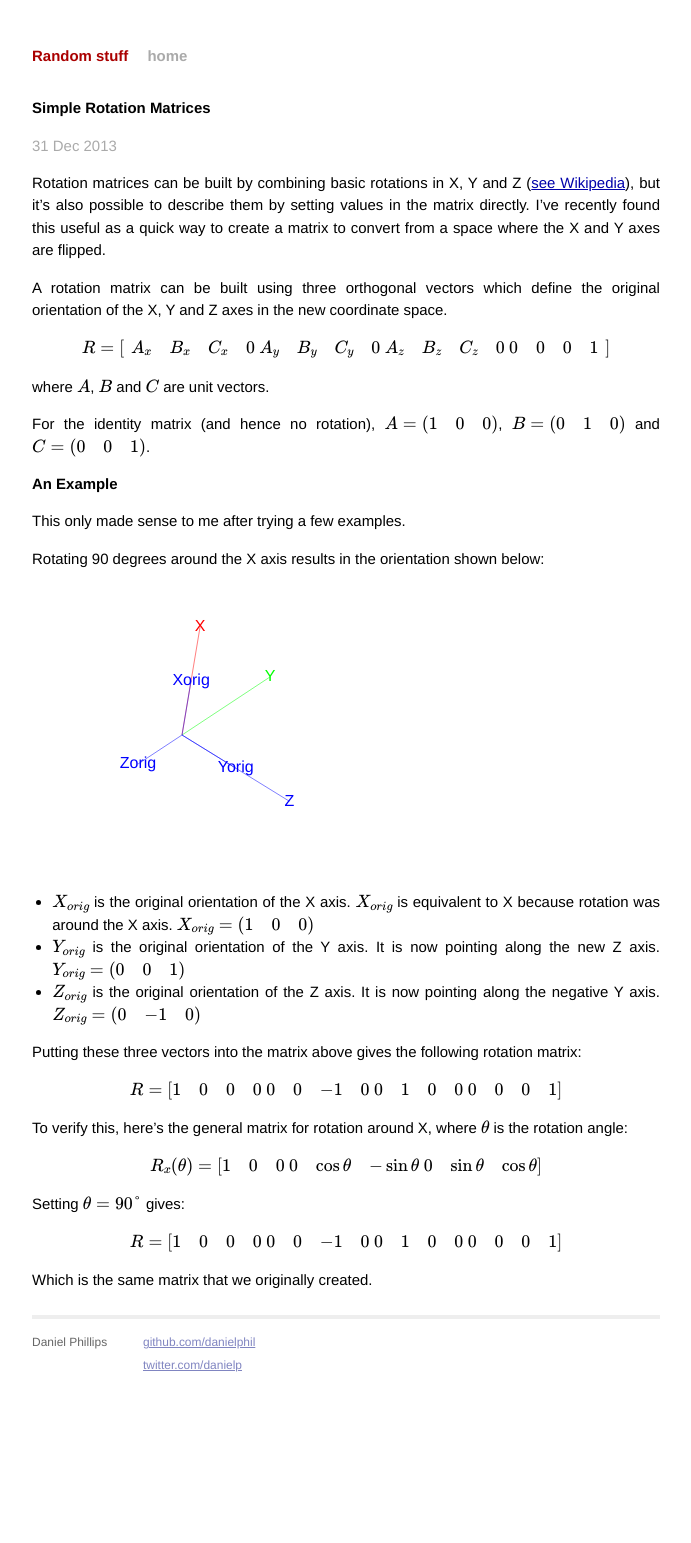
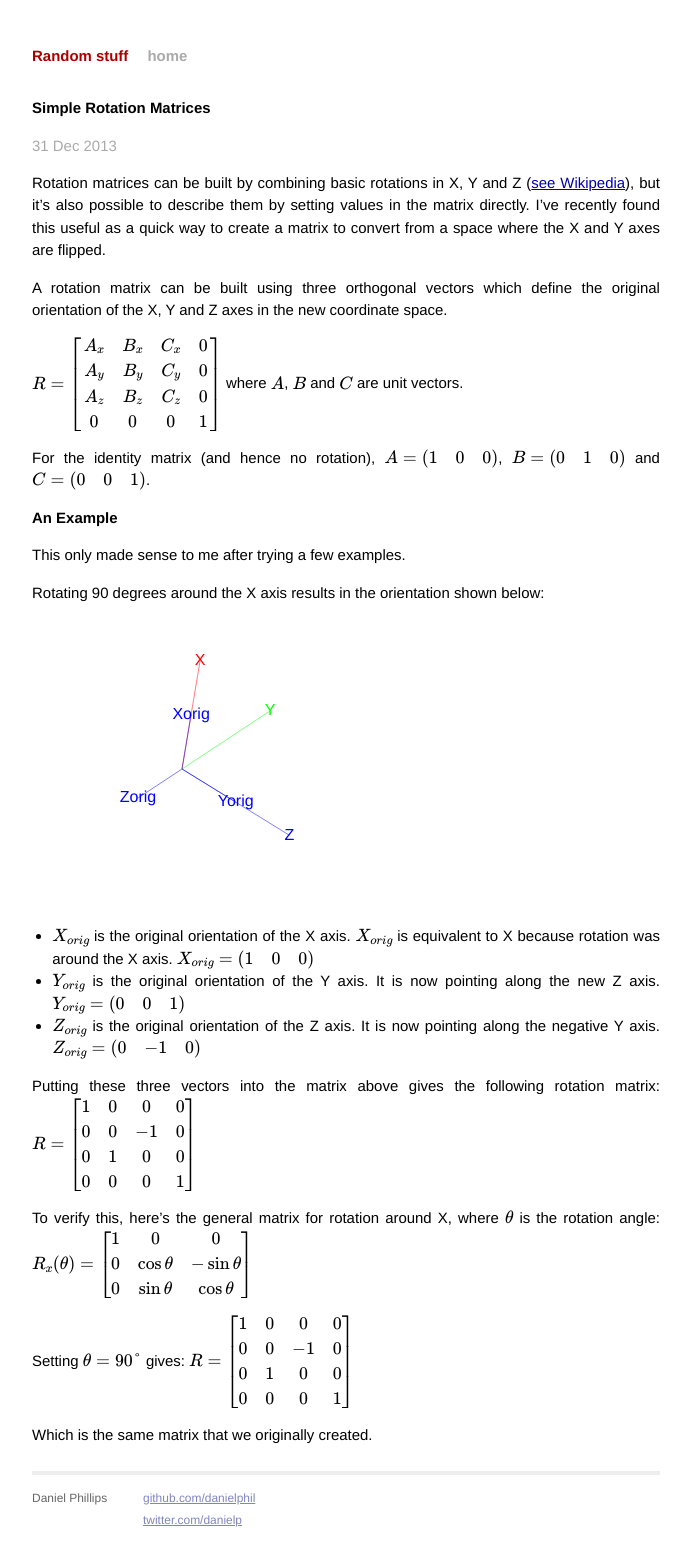
Before and after one commit to danielphil/danielphil.github.io, a Jekyll site: the page built from _posts/2013-12-31-simple-rotation-matrices.markdown, in a window 1280 px wide. Shown: the whole page, without its empty margins (294-985 px from the left). Built offline with Jekyll 4.4.1, drawn with Linux system fonts in a browser that asks for light colours; nearby versions of some CDN libraries; Markdown is read by kramdown in place of the engine named in the settings; formulas are drawn with MathJax 3; before the commit the page ends 1388 px from its top, so only the background shows below that.

```diff
--- a/_config.yml
+++ b/_config.yml
@@ -1,3 +1,2 @@
 safe: true
 name: Random stuff
-markdown: redcarpet
--- a/_posts/2013-12-31-simple-rotation-matrices.markdown
+++ b/_posts/2013-12-31-simple-rotation-matrices.markdown
@@ -8,12 +8,14 @@ Rotation matrices can be built by combining basic rotations in X, Y and Z ([see
 
 A rotation matrix can be built using three orthogonal vectors which define the original orientation of the X, Y and Z axes in the new coordinate space.
 
-\\[R = \begin{bmatrix}
-A\_x & B\_x & C\_x & 0 \\\\
-A\_y & B\_y & C\_y & 0 \\\\
-A\_z & B\_z & C\_z & 0 \\\\
+$$
+R = \begin{bmatrix}
+A_x & B_x & C_x & 0 \\
+A_y & B_y & C_y & 0 \\
+A_z & B_z & C_z & 0 \\
 0 & 0 & 0 & 1
-\end{bmatrix} \\]
+\end{bmatrix}
+$$
 where \\(A\\), \\(B\\) and \\(C\\) are unit vectors.
 
 For the identity matrix (and hence no rotation), \\(A = \begin{pmatrix} 1 & 0 & 0 \end{pmatrix}\\), \\(B = \begin{pmatrix} 0 & 1 & 0 \end{pmatrix}\\) and \\(C = \begin{pmatrix} 0 & 0 & 1 \end{pmatrix}\\).
@@ -38,26 +40,32 @@ Rotating 90 degrees around the X axis results in the orientation shown below:
 * \\(Z\_{orig}\\) is the original orientation of the Z axis. It is now pointing along the negative Y axis. \\(Z\_{orig} = \begin{pmatrix} 0 & -1 & 0 \end{pmatrix}\\)
 
 Putting these three vectors into the matrix above gives the following rotation matrix:
-\\[R = \begin{bmatrix}
-1 & 0 & 0 & 0 \\\\
-0 & 0 & -1 & 0 \\\\
-0 & 1 & 0 & 0 \\\\
+$$
+R = \begin{bmatrix}
+1 & 0 & 0 & 0 \\
+0 & 0 & -1 & 0 \\
+0 & 1 & 0 & 0 \\
 0 & 0 & 0 & 1
-\end{bmatrix} \\]
+\end{bmatrix}
+$$
 
 To verify this, here's the general matrix for rotation around X, where \\(\\theta\\) is the rotation angle:
-\\[R\_x(\\theta) = \begin{bmatrix}
-1 & 0 & 0 \\\\
-0 & \cos \theta &  -\sin \theta \\\\
+$$
+R_x(\theta) = \begin{bmatrix}
+1 & 0 & 0 \\
+0 & \cos \theta &  -\sin \theta \\
 0 & \sin \theta  &  \cos \theta
-\end{bmatrix} \\]
+\end{bmatrix}
+$$
 
 Setting \\(\\theta = 90° \\) gives:
-\\[R = \begin{bmatrix}
-1 & 0 & 0 & 0 \\\\
-0 & 0 & -1 & 0 \\\\
-0 & 1 & 0 & 0 \\\\
+$$
+R = \begin{bmatrix}
+1 & 0 & 0 & 0 \\
+0 & 0 & -1 & 0 \\
+0 & 1 & 0 & 0 \\
 0 & 0 & 0 & 1
-\end{bmatrix} \\]
+\end{bmatrix}
+$$
 
 Which is the same matrix that we originally created.
```
